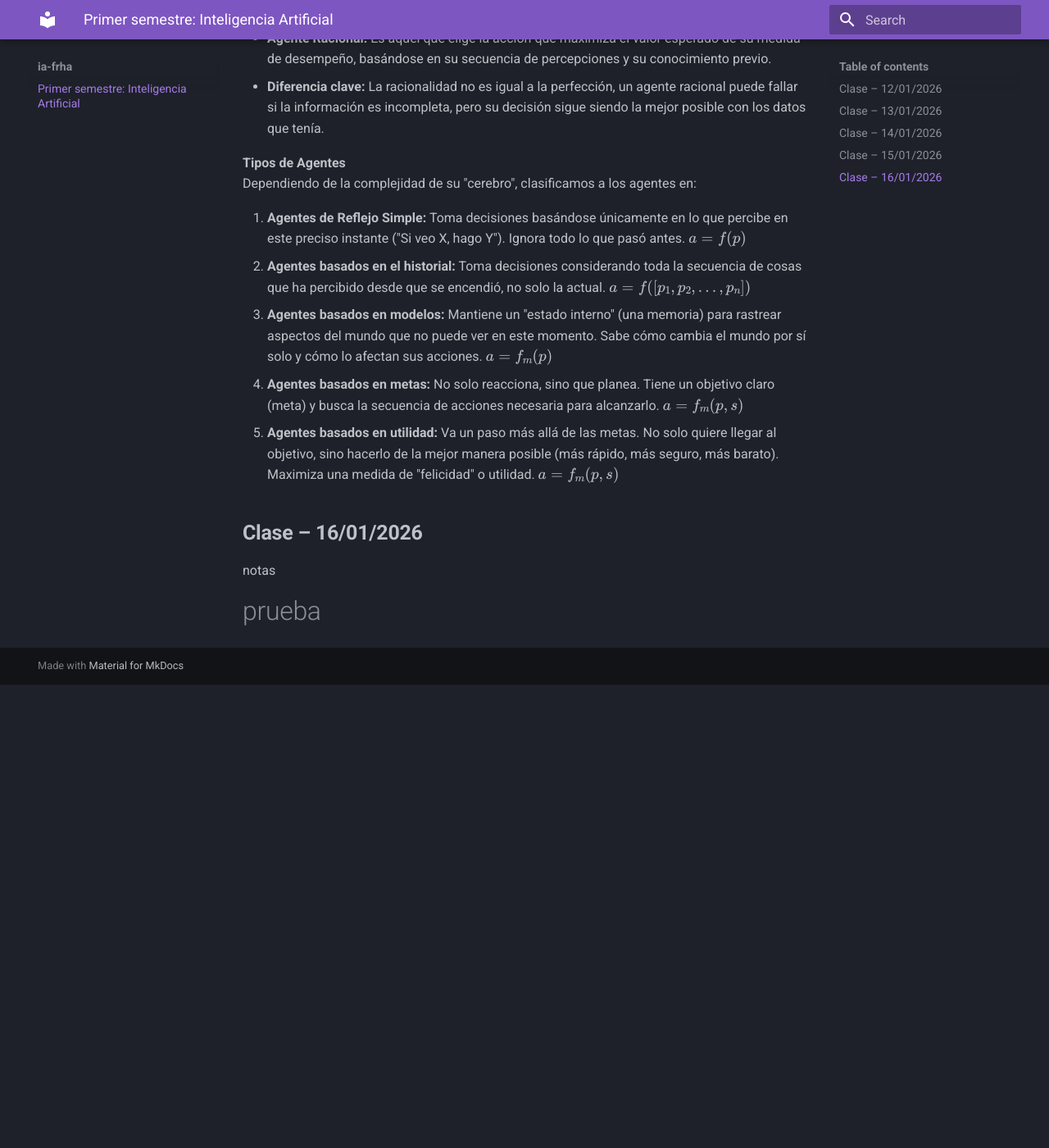
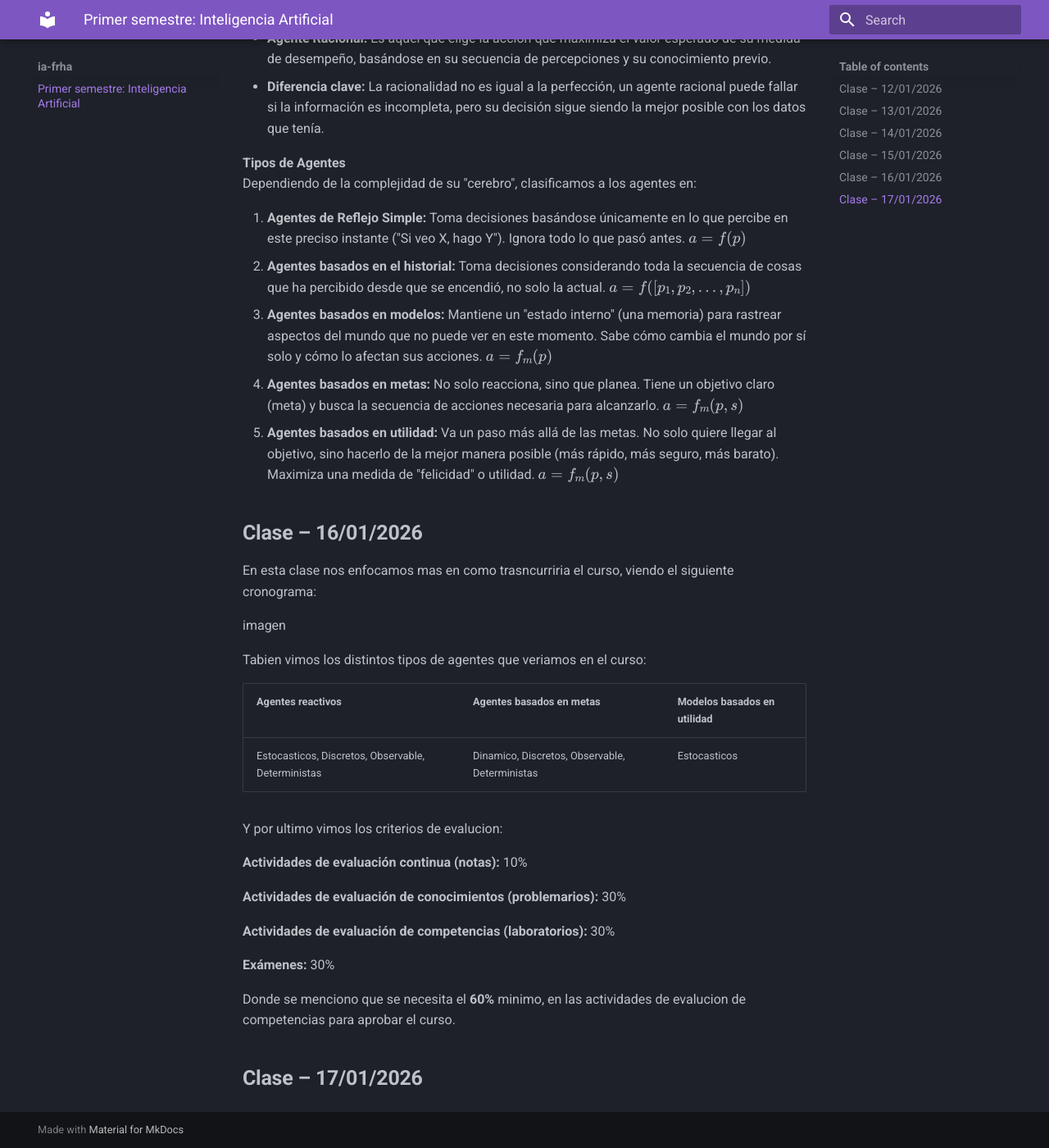
Before and after one commit to Ricardo050427/ia-frha, an MkDocs documentation site: the page built from docs/index.md, in a window 1280 px wide and 1400 px high, scrolled down 4444 px. Shown: the whole window at 82% size. Built offline with MkDocs 1.6.1 and Material for MkDocs 9.7.7, drawn with Linux system fonts in a browser that asks for light colours; before the commit the page ends 5279 px from its top, so only the background shows below that.

Commit message:
16/01/2026

```diff
--- a/docs/index.md
+++ b/docs/index.md
@@ -131,6 +131,26 @@ Dependiendo de la complejidad de su "cerebro", clasificamos a los agentes en:
 
 ## **Clase – 16/01/2026**
 
-notas
+En esta clase nos enfocamos mas en como trasncurriria el curso, viendo el siguiente cronograma:
 
-# prueba
+imagen
+
+Tabien vimos los distintos tipos de agentes que veriamos en el curso:
+
+| Agentes reactivos| Agentes basados en metas | Modelos basados en utilidad |
+| :--- | :--- | :--- |
+| Estocasticos, Discretos, Observable, Deterministas| Dinamico, Discretos, Observable, Deterministas | Estocasticos |
+
+Y por ultimo vimos los criterios de evalucion:
+
+**Actividades de evaluación continua (notas):** 10%
+
+**Actividades de evaluación de conocimientos (problemarios):** 30%
+
+**Actividades de evaluación de competencias (laboratorios):** 30%
+
+**Exámenes:** 30%
+
+Donde se menciono que se necesita el **60%** minimo, en las actividades de evalucion de competencias para aprobar el curso.
+
+## **Clase – 17/01/2026**
```
